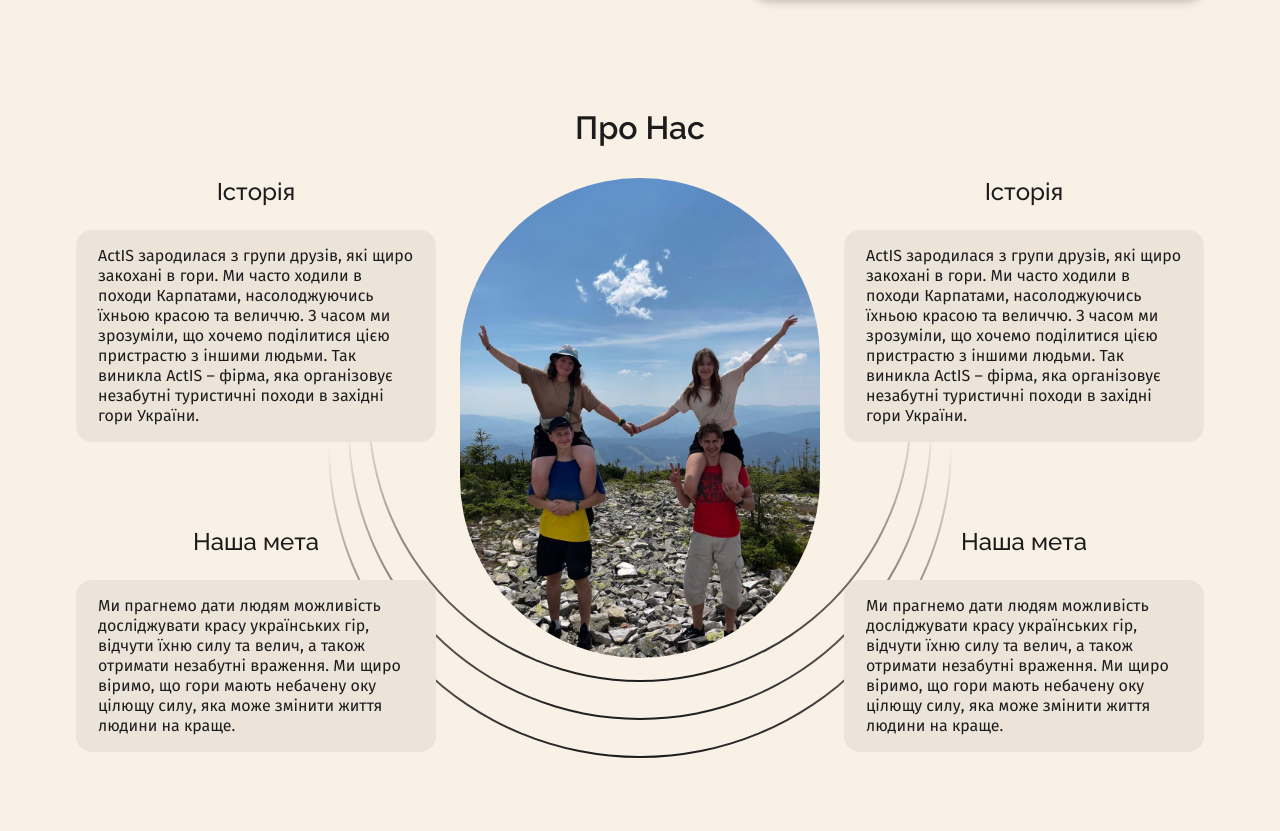
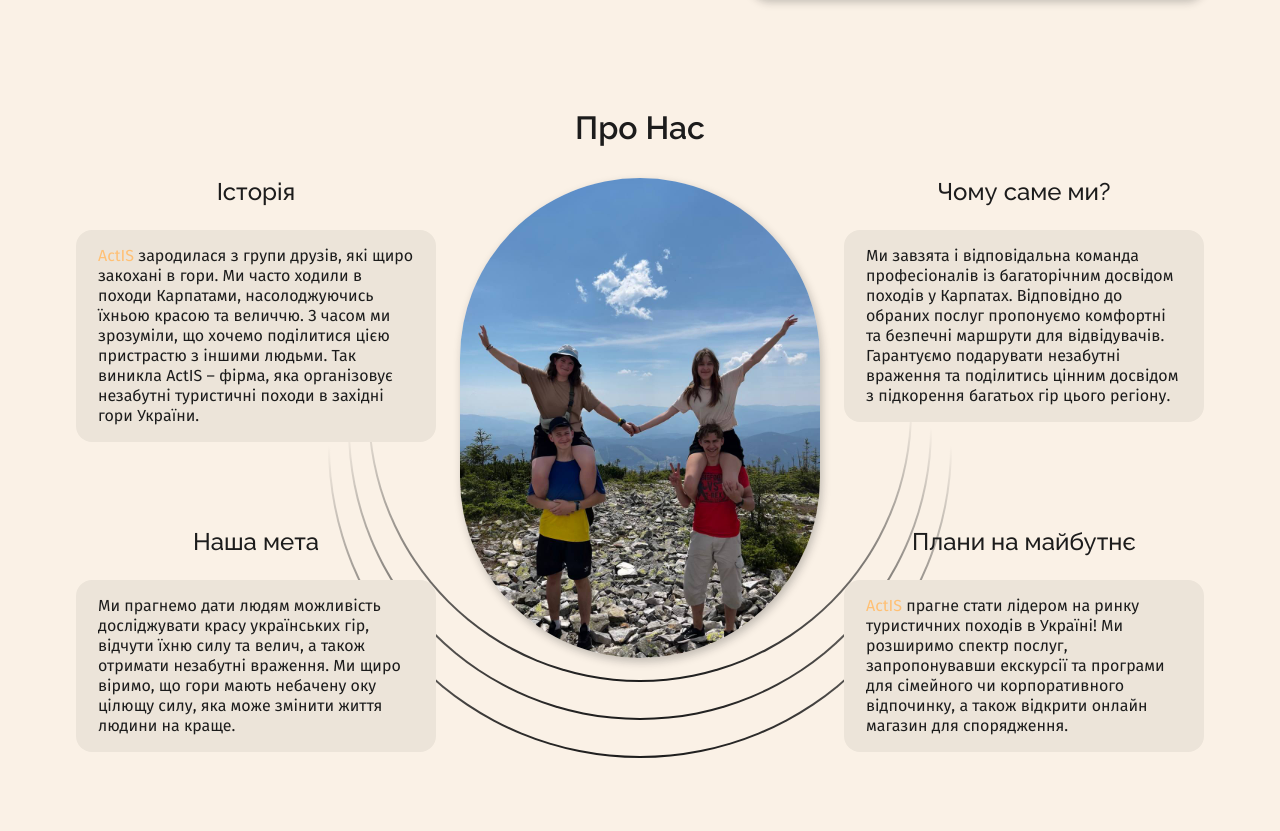
Before and after one commit to feverK13/ActIS, a plain HTML site: page index.html in a window 1280 px wide. Shown: the part 722-1553 px from the top of the page. Drawn offline with Linux system fonts and the light colour scheme.

Commit message:
desktop-main-aboutUs-1.1

```diff
--- a/css/style.css
+++ b/css/style.css
@@ -165,6 +165,9 @@ main{
     font-family: "Fira Sans", sans-serif;
     background-color: #ECE4D9;
 }
+.info_block__txt_decoration{
+    color: #FFC074;
+}
 .about_us__info_block:nth-child(1){
     grid-row: 3 / 9;
     grid-column: 1 / 5;
@@ -197,6 +200,7 @@ main{
     grid-column: 5 / 9;
     grid-row: 3 / 8;
     width: 100%;
+    box-shadow: 2px 4px 8px 0 rgba(28,28,28,0.25);
 }
 .about_us__decoration{
     z-index: -2;
--- a/index.html
+++ b/index.html
@@ -46,7 +46,7 @@
                 <article class="about_us__info_block">
                     <h3 class="info_block__title">Історія</h3>
                     <p class="info_block__txt">
-                        ActIS зародилася з групи друзів, які щиро закохані в гори. Ми часто ходили в походи Карпатами, насолоджуючись їхньою красою та величчю. З часом ми зрозуміли, що хочемо поділитися цією пристрастю з іншими людьми. Так виникла ActIS – фірма, яка організовує незабутні туристичні походи в західні гори України.
+                        <span class="info_block__txt_decoration">ActIS</span> зародилася з групи друзів, які щиро закохані в гори. Ми часто ходили в походи Карпатами, насолоджуючись їхньою красою та величчю. З часом ми зрозуміли, що хочемо поділитися цією пристрастю з іншими людьми. Так виникла ActIS – фірма, яка організовує незабутні туристичні походи в західні гори України.
                     </p>
                 </article>
 
@@ -58,17 +58,15 @@
                 </article>
 
                 <article class="about_us__info_block">
-                    <h3 class="info_block__title">Історія</h3>
+                    <h3 class="info_block__title">Чому саме ми?</h3>
                     <p class="info_block__txt">
-                        ActIS зародилася з групи друзів, які щиро закохані в гори. Ми часто ходили в походи Карпатами, насолоджуючись їхньою красою та величчю. З часом ми зрозуміли, що хочемо поділитися цією пристрастю з іншими людьми. Так виникла ActIS – фірма, яка організовує незабутні туристичні походи в західні гори України.
-                    </p>
+                        Ми завзята і відповідальна команда професіоналів із багаторічним досвідом походів у Карпатах. Відповідно до обраних послуг пропонуємо комфортні та безпечні маршрути для відвідувачів. Гарантуємо подарувати незабутні враження та поділитись цінним досвідом з підкорення багатьох гір цього регіону.                    </p>
                 </article>
 
                 <article class="about_us__info_block">
-                    <h3 class="info_block__title">Наша мета</h3>
+                    <h3 class="info_block__title">Плани на майбутнє</h3>
                     <p class="info_block__txt">
-                        Ми прагнемо дати людям можливість досліджувати красу українських гір, відчути їхню силу та велич, а також отримати незабутні враження. Ми щиро віримо, що гори мають небачену оку цілющу силу, яка може змінити життя людини на краще.
-                    </p>
+                        <span class="info_block__txt_decoration">ActIS</span> прагне стати лідером на ринку туристичних походів в Україні! Ми розширимо спектр послуг, запропонувавши екскурсії та програми для сімейного чи корпоративного відпочинку, а також відкрити онлайн магазин для спорядження.                    </p>
                 </article>
 
                 <h2 class="about_us__title">Про Нас</h2>
```
